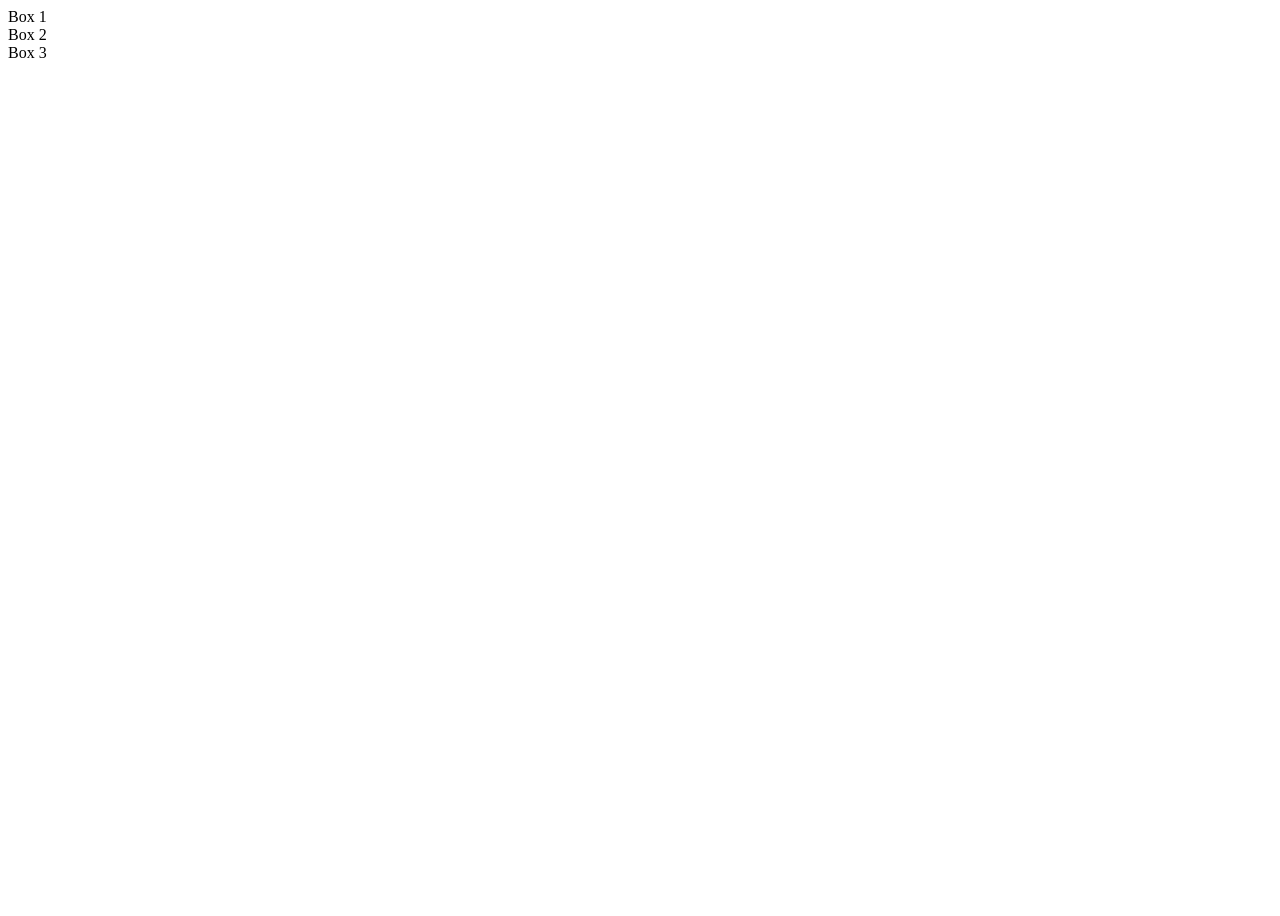
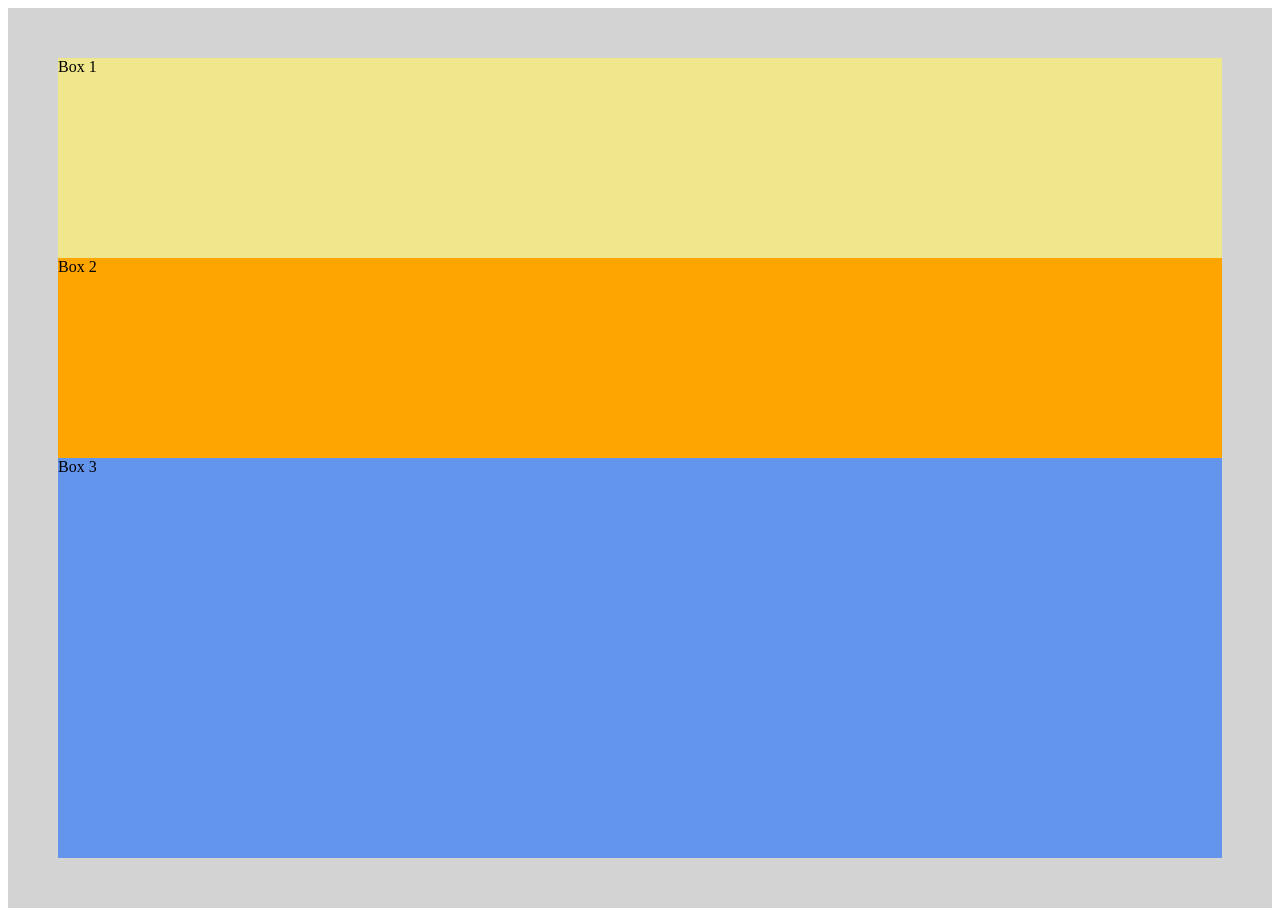
Before and after one commit to techupth/css-measurement-units-fe1-earth-pimmy-win, a website: page index.html in a window 1280 px wide. Before the commit the page ends 800 px from the top, so only its background shows below. Drawn offline with Linux system fonts and the light colour scheme.

Commit message:
feat:assignment Measurement Units from earth

```diff
--- a/style.css
+++ b/style.css
@@ -1 +1,24 @@
 /* Start coding here */
+.container {
+    background-color: lightgrey;
+    height: 100vh;
+    padding: 50px;
+  }
+
+  .box-1 {
+    width: 100%;
+    height: 25%;
+    background-color: khaki;
+  }
+
+  .box-2 {
+    width: 100%;
+    height: 25%;
+    background-color: orange;
+  }
+
+  .box-3 {
+    width: 100%;
+    height: 50%;
+    background-color: cornflowerblue;
+  }
```
